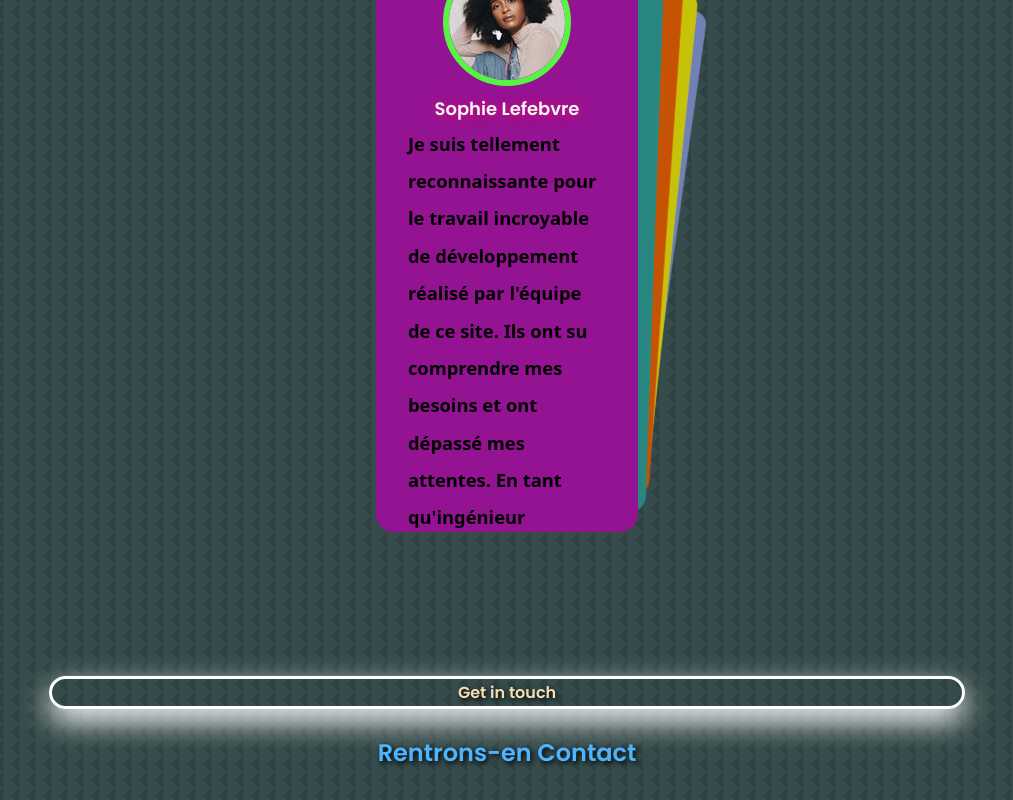
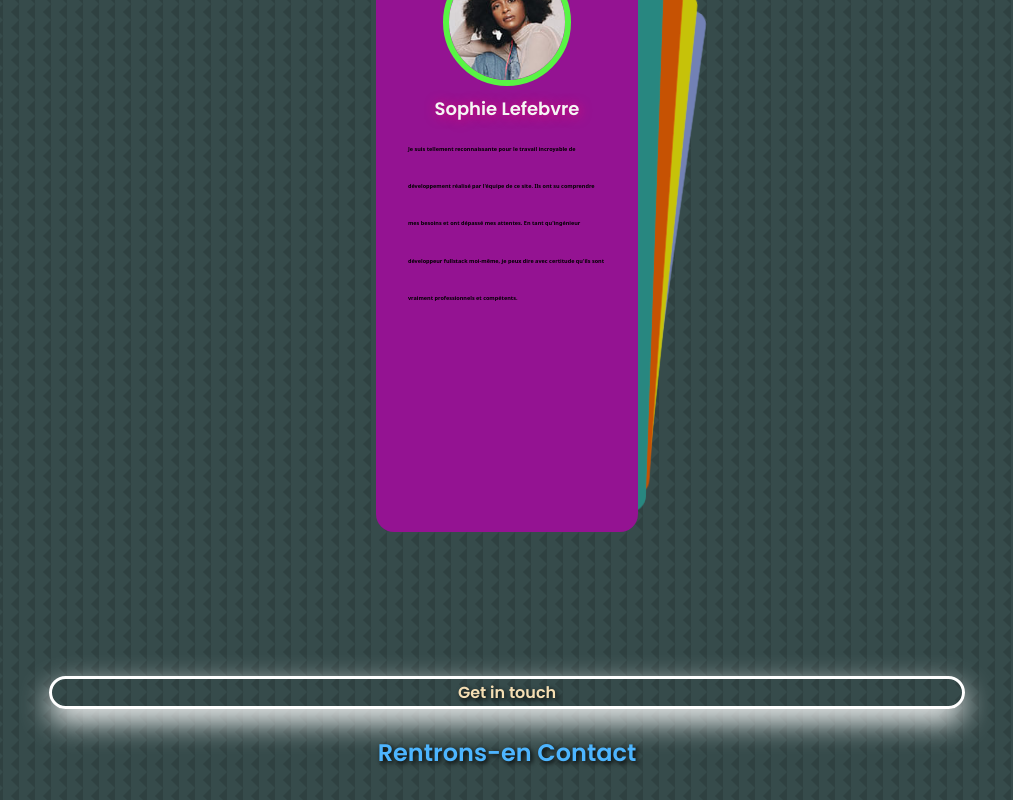
Before and after one commit to Mouhamed1003/keenprogrammer.com, a React (Create React App) app: page / in a window 1280 px wide. Shown: the part 4700-5500 px from the top of the page, without its empty margins (133-1146 px from the left). Built offline with nearby package versions, Linux system fonts and the light colour scheme.

Commit message:
Update temoignages.css

```diff
--- a/src/components/temoignages/temoignages.css
+++ b/src/components/temoignages/temoignages.css
@@ -41,7 +41,7 @@
 }
 .client_review {
   color: black;
-  width: 35%;
+  font-size: 25%;
   margin: 0.2rem auto 0;
   text-align: left;
   font-family: system-ui, -apple-system, BlinkMacSystemFont, 'Segoe UI', Roboto, Oxygen, Ubuntu, Cantarell, 'Open Sans', 'Helvetica Neue', sans-serif;
```
